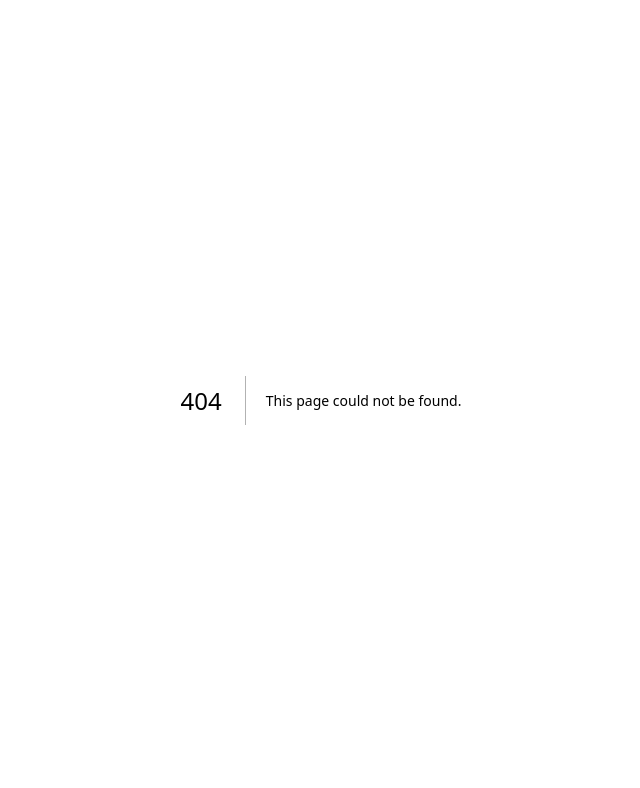
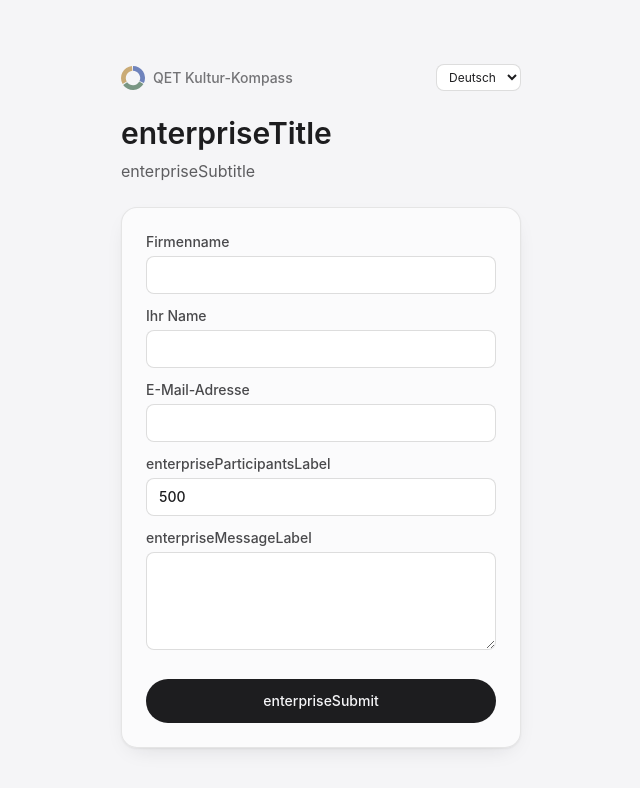
Before and after one commit to qet-kultur-kompass/qet-kultur-kompass, a Next.js app: page /enterprise in a window 1280 px wide. Before the commit this address had no page. Shown: the top 788 px of the page, without its empty margins (319-959 px from the left). Built offline with nearby package versions, Linux system fonts and the light colour scheme.

Commit message:
Create EnterprisePage with contact form component

```diff
--- /dev/null
+++ b/src/app/enterprise/page.tsx
@@ -0,0 +1,9 @@
+import { EnterpriseContactForm } from "@/components/EnterpriseContactForm";
+
+export const metadata = {
+  title: "QET Compass Enterprise",
+};
+
+export default function EnterprisePage() {
+  return <EnterpriseContactForm />;
+}
```
